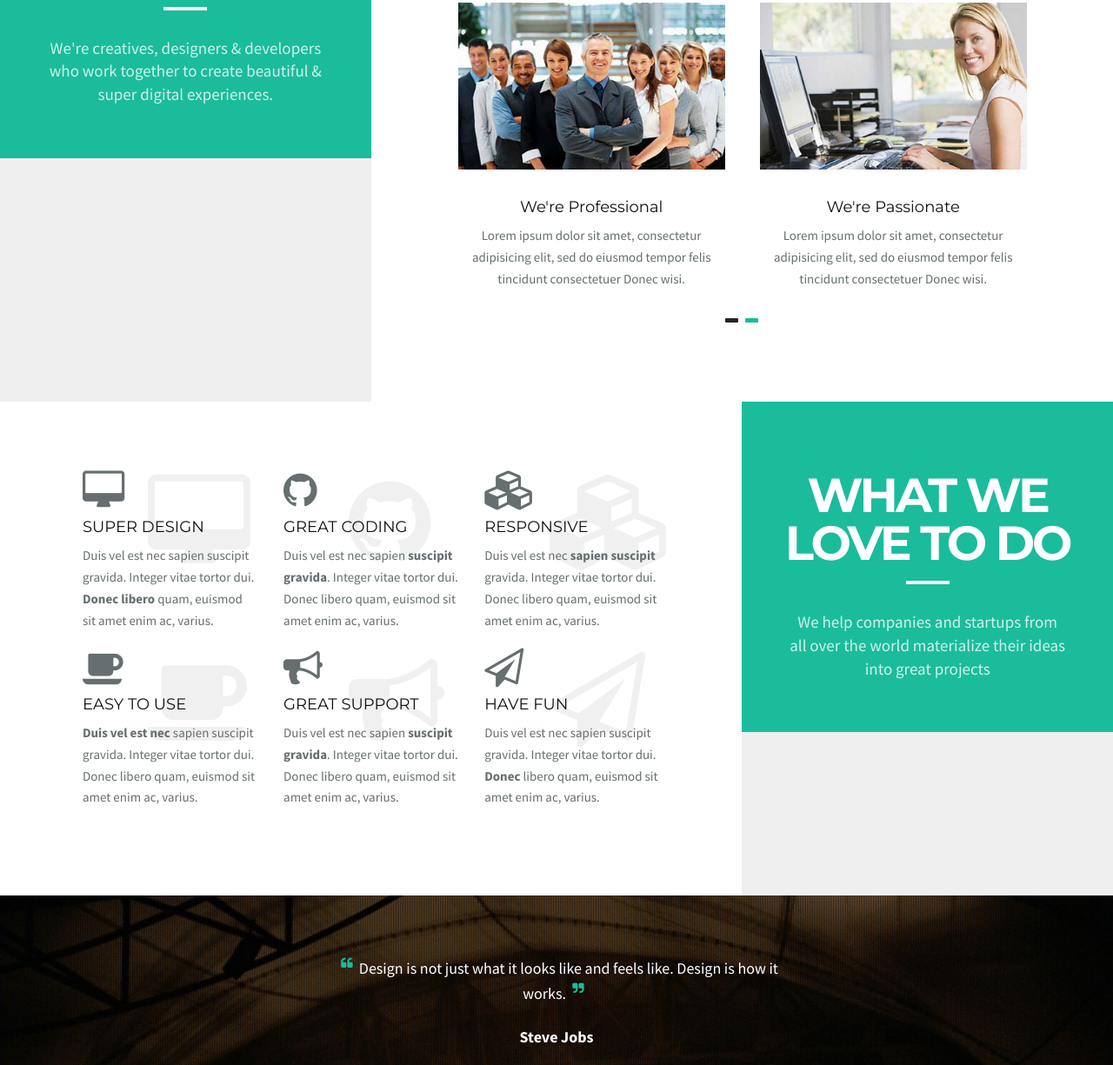
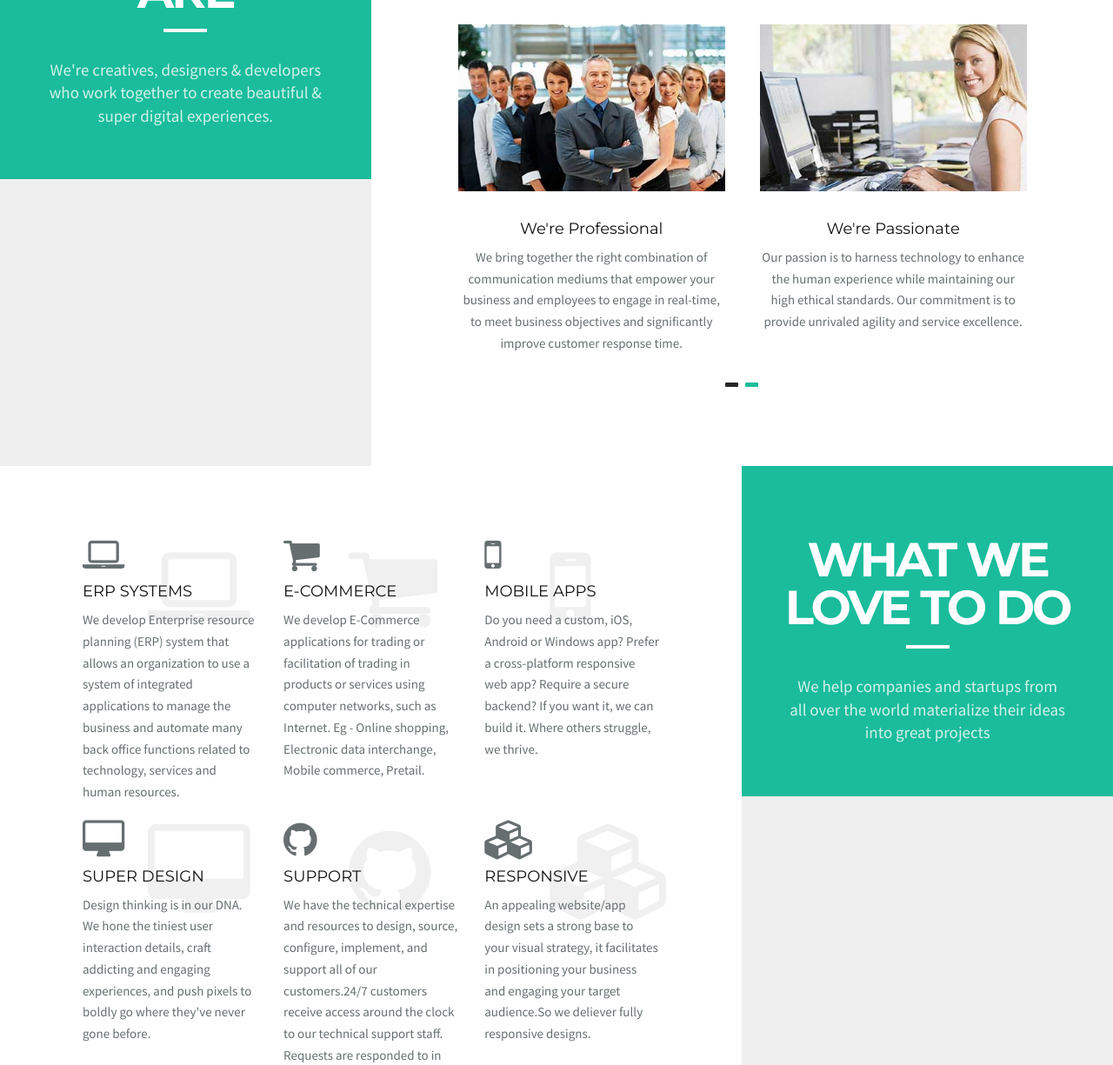
Before and after one commit to StormCloudTechnologies/stormcloudWebsite, a website: page public/index.html in a window 1280 px wide. Shown: the part 1172-2397 px from the top of the page at 87% size. Drawn offline with nearby package versions, Linux system fonts and the light colour scheme; some packages are replaced by stand-ins of ours.

Commit message:
Added content.

```diff
--- a/public/index.html
+++ b/public/index.html
@@ -186,7 +186,7 @@ google.maps.event.addDomListener(window, 'load', initialize);
                     <div class="icon-box-content-side">
                         <h4 class="uppercase">Innovations</h4>
                         <p>
-                             Lorem ipsum dolor sit amet, consectetur adipisicing elit. Velit, nihil, libero, tenetur perspiciatis
+                          We create, craft and offer the most technologically advanced Digital Marketing, Design, and Software Engineering solutions that would be at the forefront of undergoing digital revolution.
                         </p>
                     </div>
                 </div>
@@ -199,7 +199,7 @@ google.maps.event.addDomListener(window, 'load', initialize);
                     <div class="icon-box-content-side">
                         <h4 class="uppercase">Mobile Apps</h4>
                         <p>
-                          StormCloud Technologies offers a portfolio of tools and services for the mobile enterprise that moves with the speed of its customers.
+                          When it comes to mobile design, we're the best. Entice and retain your users by investing in great mobile app design from the start. Design that’s intuitive, easy to use, fun - even addictive.
                         </p>
                     </div>
                 </div>
@@ -212,7 +212,7 @@ google.maps.event.addDomListener(window, 'load', initialize);
                     <div class="icon-box-content-side">
                         <h4 class="uppercase">Development</h4>
                         <p>
-                             We build Wordpress and custom plugins and back-end solutions.
+                          Do you need a custom, native iOS, Android or Windows app? Prefer a cross-platform responsive web app? Require a secure backend? If you want it, we can build it. Where others struggle, we thrive.
                         </p>
                     </div>
                 </div>
@@ -251,7 +251,7 @@ google.maps.event.addDomListener(window, 'load', initialize);
                         <br>
                         <h4>We're Creative</h4>
                         <p>
-                             Lorem ipsum dolor sit amet, consectetur adipisicing elit, sed do eiusmod tempor felis tincidunt consectetuer Donec wisi.
+                          We are young, superbly talented, creative and awesomely driven about what we do. An eclectic mix of technology nerds, design OCDs and marketing gurus, we are comfortable exploring the unexplored- pushing the boundaries.
                         </p>
                     </div>
                 </div>
@@ -261,7 +261,7 @@ google.maps.event.addDomListener(window, 'load', initialize);
                         <br>
                         <h4>We're Professional</h4>
                         <p>
-                             Lorem ipsum dolor sit amet, consectetur adipisicing elit, sed do eiusmod tempor felis tincidunt consectetuer Donec wisi.
+                          We bring together the right combination of communication mediums that empower your business and employees to engage in real-time, to meet business objectives and significantly improve customer response time.
                         </p>
                     </div>
                 </div>
@@ -271,7 +271,7 @@ google.maps.event.addDomListener(window, 'load', initialize);
                         <br>
                         <h4>We're Passionate</h4>
                         <p>
-                             Lorem ipsum dolor sit amet, consectetur adipisicing elit, sed do eiusmod tempor felis tincidunt consectetuer Donec wisi.
+                           Our passion is to harness technology to enhance the human experience while maintaining our high ethical standards. Our commitment is to provide unrivaled agility and service excellence.
                         </p>
                     </div>
                 </div>
@@ -281,7 +281,7 @@ google.maps.event.addDomListener(window, 'load', initialize);
                         <br>
                         <h4>24/7 Support</h4>
                         <p>
-                             Lorem ipsum dolor sit amet, consectetur adipisicing elit, sed do eiusmod tempor felis tincidunt consectetuer Donec wisi.
+                           We have the technical expertise and resources to design, source, configure, implement, and support all of our customers 24/7.
                         </p>
                     </div>
                 </div>
@@ -307,6 +307,49 @@ google.maps.event.addDomListener(window, 'load', initialize);
     </div>
     <div class="col-md-8 col-sm-12 bgWhite sec_title_content">
         <div class="row services-box">
+            <!-- Service 4 -->
+            <div class="col-lg-4 col-md-6 col-sm-6 item_bottom">
+                <div class="icon">
+                    <i class="fa fa-laptop fa-3x"></i>
+                    <i class="fa fa-laptop icon-shadow"></i>
+                </div>
+                <div class="info">
+                    <h4 class="uppercase">ERP Systems</h4>
+                    <p>
+                      We develop Enterprise resource planning (ERP) system that allows an organization to use a system of integrated applications to manage the business and automate many back office functions related to technology, services and human resources.
+                    </p>
+                </div>
+            </div>
+            <!-- ./Service 4 -->
+            <!-- Service 5 -->
+            <div class="col-lg-4 col-md-6 col-sm-6 item_bottom">
+                <div class="icon">
+                    <i class="fa fa-shopping-cart fa-3x"></i>
+                    <i class="fa fa-shopping-cart icon-shadow"></i>
+                </div>
+                <div class="info">
+                    <h4 class="uppercase">E-Commerce</h4>
+                    <p>
+                       We develop E-Commerce applications for trading or facilitation of trading in products or services using computer networks, such as
+Internet. Eg - Online shopping, Electronic data interchange, Mobile commerce, Pretail.
+                    </p>
+                </div>
+            </div>
+            <!-- ./Service 5 -->
+            <!-- Service 6 -->
+            <div class="col-lg-4 col-md-6 col-sm-6 item_bottom">
+                <div class="icon">
+                    <i class="fa fa-mobile fa-3x"></i>
+                    <i class="fa fa-mobile icon-shadow"></i>
+                </div>
+                <div class="info">
+                    <h4 class="uppercase">Mobile Apps</h4>
+                    <p>
+                      Do you need a custom, iOS, Android or Windows app? Prefer a cross-platform responsive web app? Require a secure backend? If you want it, we can build it. Where others struggle, we thrive.<br><br><br>
+                    </p>
+                </div>
+            </div>
+            <!-- ./Service 6 -->
             <!-- Service 1 -->
             <div class="col-lg-4 col-md-6 col-sm-6 item_bottom">
                 <div class="icon">
@@ -316,7 +359,7 @@ google.maps.event.addDomListener(window, 'load', initialize);
                 <div class="info">
                     <h4 class="uppercase">Super Design</h4>
                     <p>
-                         Duis vel est nec sapien suscipit gravida. Integer vitae tortor dui. <strong>Donec libero</strong> quam, euismod sit amet enim ac, varius.
+                      Design thinking is in our DNA. We hone the tiniest user interaction details, craft addicting and engaging experiences, and push pixels to boldly go where they've never gone before.
                     </p>
                 </div>
             </div>
@@ -328,9 +371,9 @@ google.maps.event.addDomListener(window, 'load', initialize);
                     <i class="fa fa-github icon-shadow"></i>
                 </div>
                 <div class="info">
-                    <h4 class="uppercase">Great Coding</h4>
+                    <h4 class="uppercase">Support</h4>
                     <p>
-                         Duis vel est nec sapien <strong>suscipit gravida</strong>. Integer vitae tortor dui. Donec libero quam, euismod sit amet enim ac, varius.
+                      We have the technical expertise and resources to design, source, configure, implement, and support all of our customers.24/7 customers receive access around the clock to our technical support staff. Requests are responded to in real time, providing immediate, seamless support to your employees.
                     </p>
                 </div>
             </div>
@@ -344,53 +387,11 @@ google.maps.event.addDomListener(window, 'load', initialize);
                 <div class="info">
                     <h4 class="uppercase">Responsive</h4>
                     <p>
-                         Duis vel est nec <strong>sapien suscipit</strong> gravida. Integer vitae tortor dui. Donec libero quam, euismod sit amet enim ac, varius.
+                      An appealing website/app design sets a strong base to your visual strategy, it facilitates in positioning your business and engaging your target audience.So we deliever fully responsive designs.
                     </p>
                 </div>
             </div>
             <!-- ./Service 3 -->
-            <!-- Service 4 -->
-            <div class="col-lg-4 col-md-6 col-sm-6 item_bottom">
-                <div class="icon">
-                    <i class="fa fa-coffee fa-3x"></i>
-                    <i class="fa fa-coffee icon-shadow"></i>
-                </div>
-                <div class="info">
-                    <h4 class="uppercase">Easy to Use</h4>
-                    <p>
-                        <strong>Duis vel est nec</strong> sapien suscipit gravida. Integer vitae tortor dui. Donec libero quam, euismod sit amet enim ac, varius.
-                    </p>
-                </div>
-            </div>
-            <!-- ./Service 4 -->
-            <!-- Service 5 -->
-            <div class="col-lg-4 col-md-6 col-sm-6 item_bottom">
-                <div class="icon">
-                    <i class="fa fa-bullhorn fa-3x"></i>
-                    <i class="fa fa-bullhorn icon-shadow"></i>
-                </div>
-                <div class="info">
-                    <h4 class="uppercase">Great Support</h4>
-                    <p>
-                         Duis vel est nec sapien <strong>suscipit gravida</strong>. Integer vitae tortor dui. Donec libero quam, euismod sit amet enim ac, varius.
-                    </p>
-                </div>
-            </div>
-            <!-- ./Service 5 -->
-            <!-- Service 6 -->
-            <div class="col-lg-4 col-md-6 col-sm-6 item_bottom">
-                <div class="icon">
-                    <i class="fa fa-send-o fa-3x"></i>
-                    <i class="fa fa-send-o icon-shadow"></i>
-                </div>
-                <div class="info">
-                    <h4 class="uppercase">Have Fun</h4>
-                    <p>
-                         Duis vel est nec sapien suscipit gravida. Integer vitae tortor dui. <strong>Donec</strong> libero quam, euismod sit amet enim ac, varius.
-                    </p>
-                </div>
-            </div>
-            <!-- ./Service 6 -->
         </div>
     </div>
 </div>
--- a/public/js/app.js
+++ b/public/js/app.js
@@ -1,4 +1,4 @@
-var url_prifix = 'http://52.36.75.89:3000/';
+var url_prifix = 'http://52.36.75.89/';
 
 angular.module('AppModule', [])
 
```
